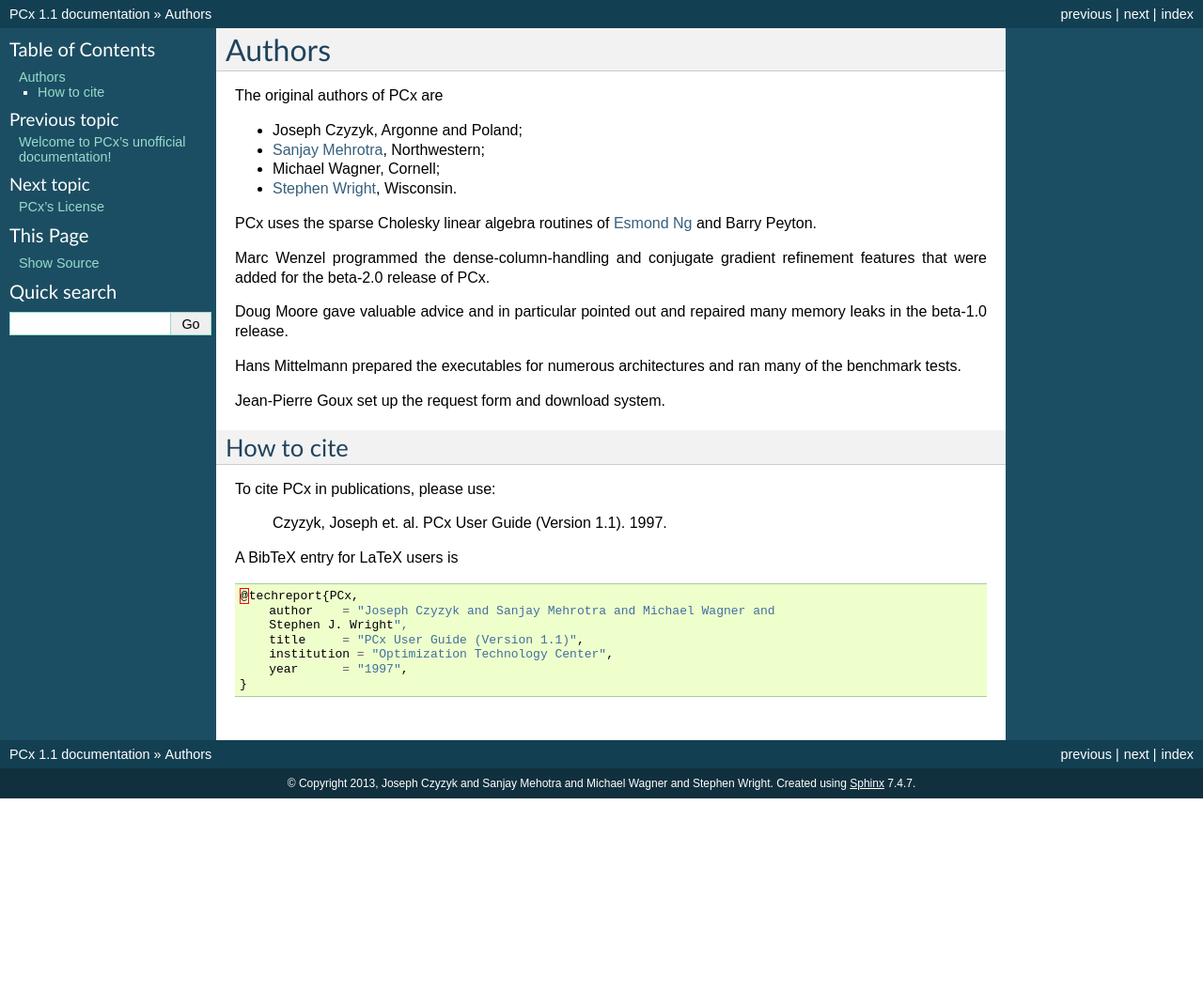
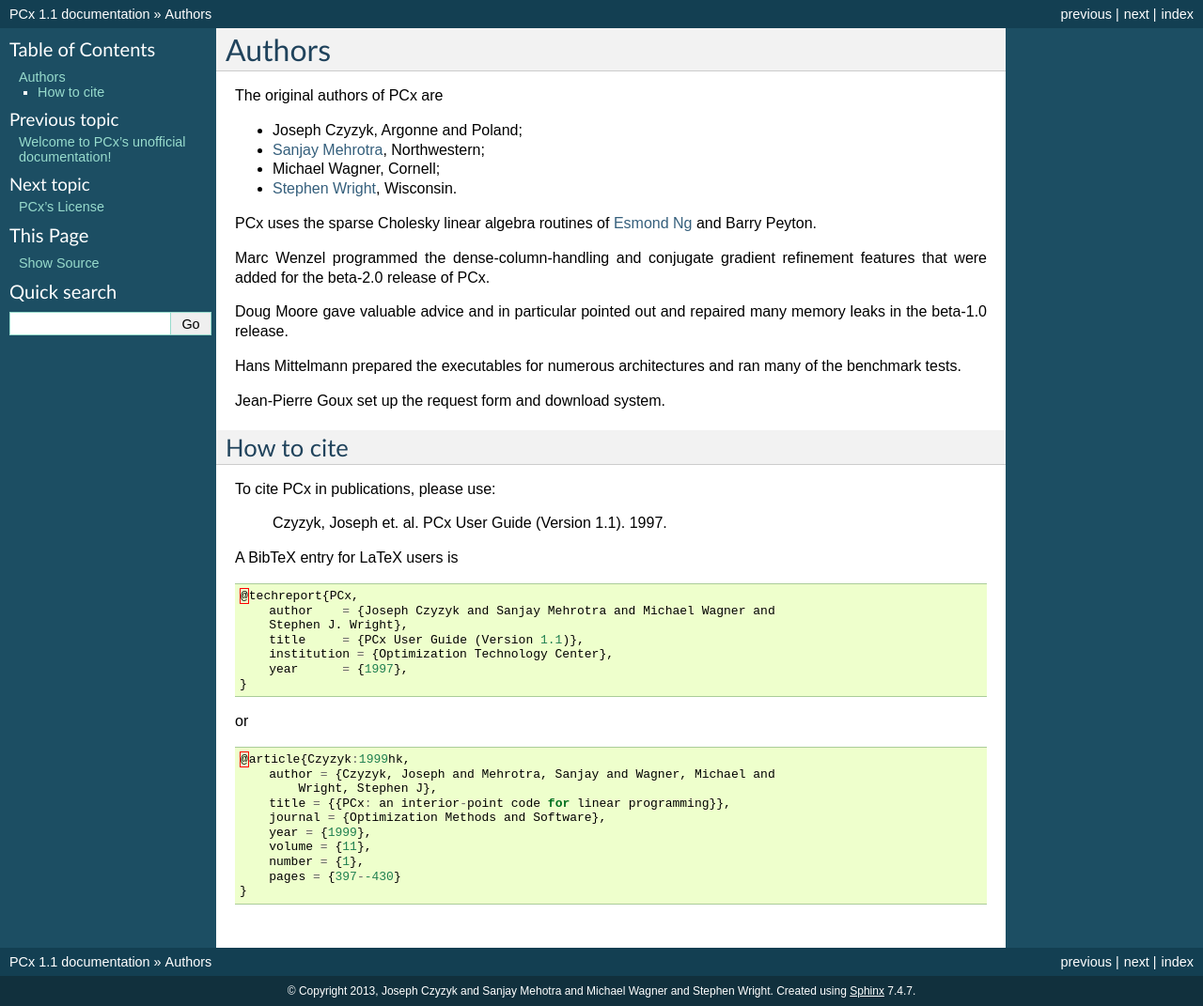
Before and after one commit to lpoo/PCx, a Sphinx documentation site: the page built from DOC/authors.rst, in a window 1280 px wide. Shown: the whole page at 94% size. Built offline with Sphinx 7.4.7, drawn with Linux system fonts in a browser that asks for light colours; formulas are drawn with MathJax 3; before the commit the page ends 900 px from its top, so only the background shows below that.

Commit message:
Improve AUTHORS

```diff
--- a/DOC/authors.rst
+++ b/DOC/authors.rst
@@ -33,9 +33,22 @@
 A BibTeX entry for LaTeX users is ::
 
     @techreport{PCx,
-        author    = "Joseph Czyzyk and Sanjay Mehrotra and Michael Wagner and
-        Stephen J. Wright",
-        title     = "PCx User Guide (Version 1.1)",
-        institution = "Optimization Technology Center",
-        year      = "1997",
+        author    = {Joseph Czyzyk and Sanjay Mehrotra and Michael Wagner and
+        Stephen J. Wright},
+        title     = {PCx User Guide (Version 1.1)},
+        institution = {Optimization Technology Center},
+        year      = {1997},
     }
+
+or ::
+
+    @article{Czyzyk:1999hk,
+        author = {Czyzyk, Joseph and Mehrotra, Sanjay and Wagner, Michael and
+            Wright, Stephen J},
+        title = {{PCx: an interior-point code for linear programming}},
+        journal = {Optimization Methods and Software},
+        year = {1999},
+        volume = {11},
+        number = {1},
+        pages = {397--430}
+    }
```
Also changed, not shown: 1 other file.
